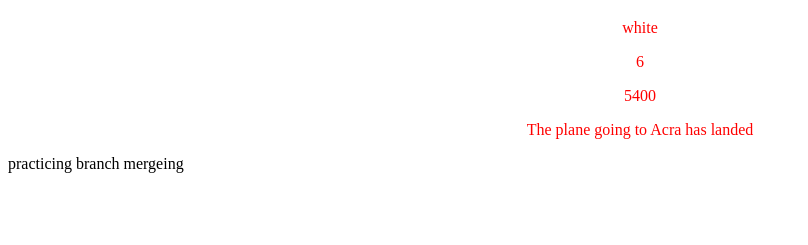
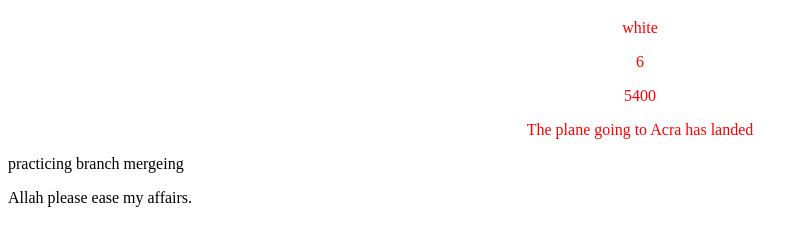
Before and after one commit to Giwa15/learning-git, a plain HTML site: page index.html in a window 1280 px wide. Shown: the part 141-386 px from the top of the page, without its empty margins (0-808 px from the left). Drawn offline with Linux system fonts and the light colour scheme.

Commit message:
added a new line to index.html

```diff
--- a/index.html
+++ b/index.html
@@ -19,7 +19,7 @@
   <p class="object" id="case3">
   <p class="object" id="case4">
   <p>practicing branch mergeing</p>
-
+  <p>Allah please ease my affairs.</p>
   <script>
      var car = {
        brand: "Toyota" , colour: "white",  engine : "300rty"
```
